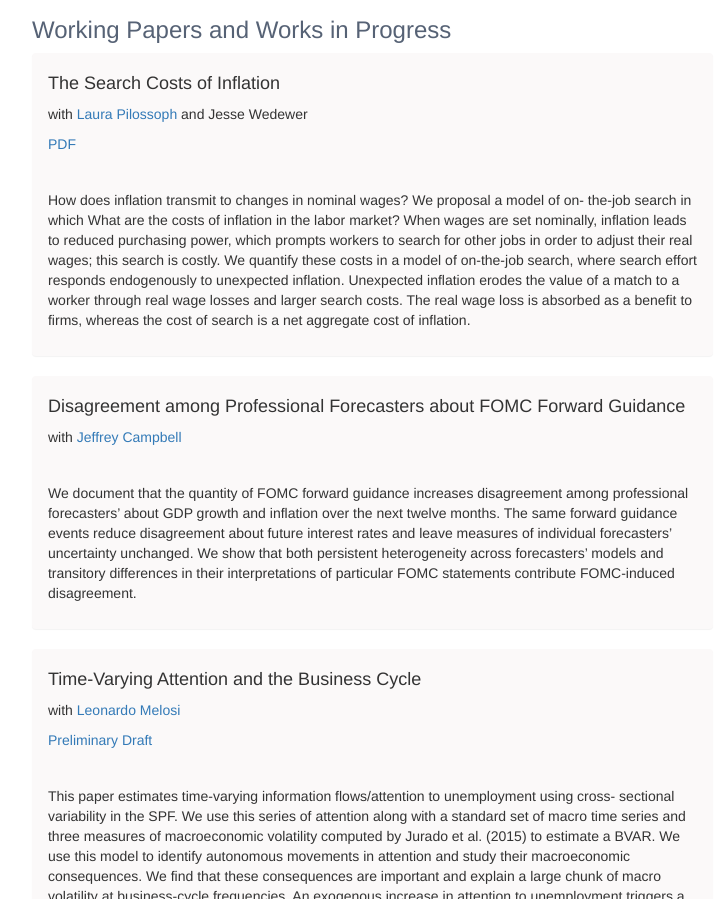
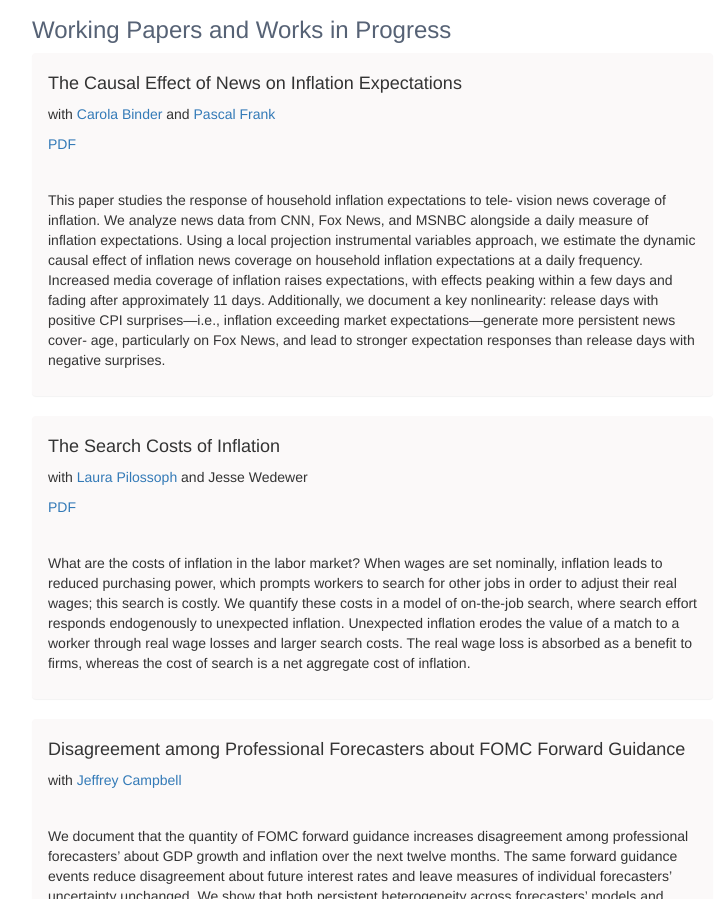
Before and after one commit to janeryngaert/janeryngaert.github.io, a website: page index.html at #!/research in a window 1280 px wide. Shown: the part 2899-3798 px from the top of the page, without its empty margins (303-1031 px from the left). Drawn offline with nearby package versions, Linux system fonts and the light colour scheme; some packages are replaced by stand-ins of ours.

Commit message:
2025 June binder frank paper working

```diff
--- a/app/views/research.html
+++ b/app/views/research.html
@@ -103,7 +103,7 @@
       <div class="panel-heading">
         <h4>Consumer Inflation Expectations: Daily Dynamics</h4>
         <p>
-          with <a target="_blank" href="https://carolabinder.sites.haverford.edu/ ">Carola Binder</a> and
+          with <a target="_blank" href="https://sites.google.com/site/carolabindereconomics/home">Carola Binder</a> and
           <a target="_blank" href="https://sites.google.com/nd.edu/jrcampbell/home"> Jeffrey Campbell </a>
         </p>
         <p>
@@ -127,7 +127,7 @@
       <div class="panel-heading">
         <h4>Partisan Expectations and Covid-Era Inflation</h4>
         <p>
-          with <a target="_blank" href="https://carolabinder.sites.haverford.edu/ ">Carola Binder</a> and
+          with <a target="_blank" href="https://sites.google.com/site/carolabindereconomics/home">Carola Binder</a> and
           <a target="_blank" href="https://sites.google.com/view/rupalkamdar/home"> Rupal Kamdar </a>
         </p>
         <p>
@@ -152,7 +152,7 @@
     <div class="panel">
       <div class="panel-heading">
         <h4>Consumers and Firm Inflation Expectations</h4>
-        <p>with <a target="_blank" href="https://carolabinder.sites.haverford.edu/ ">Carola Binder</a></p>
+        <p>with <a target="_blank" href="https://sites.google.com/site/carolabindereconomics/home">Carola Binder</a></p>
         <p>
           Forthcoming at <strong><em> Handbook of Inflation Research</em></strong>
         </p>
@@ -200,6 +200,31 @@
     <h3 class="jr-brand-color">Working Papers and Works in Progress</h3>
     <div class="panel">
       <div class="panel-heading">
+        <h4>The Causal Effect of News on Inflation Expectations</h4>
+        <p>
+          with
+          <a target="_blank" href="https://sites.google.com/site/carolabindereconomics/home">Carola Binder</a> and
+          <a target="_blank" href="https://sites.google.com/nd.edu/pascalfrank/home">Pascal Frank</a>
+        </p>
+        <p>
+          <a target="_blank" href="/app/resources/BinderFrankRyngaert_2025.pdf">PDF</a>
+        </p>
+      </div>
+      <div class="panel-body">
+        <p>
+          This paper studies the response of household inflation expectations to tele- vision news coverage of
+          inflation. We analyze news data from CNN, Fox News, and MSNBC alongside a daily measure of inflation
+          expectations. Using a local projection instrumental variables approach, we estimate the dynamic causal effect
+          of inflation news coverage on household inflation expectations at a daily frequency. Increased media coverage
+          of inflation raises expectations, with effects peaking within a few days and fading after approximately 11
+          days. Additionally, we document a key nonlinearity: release days with positive CPI surprises—i.e., inflation
+          exceeding market expectations—generate more persistent news cover- age, particularly on Fox News, and lead to
+          stronger expectation responses than release days with negative surprises.
+        </p>
+      </div>
+    </div>
+    <div class="panel">
+      <div class="panel-heading">
         <h4>The Search Costs of Inflation</h4>
         <p>
           with <a target="_blank" href="https://sites.google.com/site/laurapilossoph/">Laura Pilossoph</a> and Jesse
@@ -211,7 +236,6 @@
       </div>
       <div class="panel-body">
         <p>
-          How does inflation transmit to changes in nominal wages? We proposal a model of on- the-job search in which
           What are the costs of inflation in the labor market? When wages are set nominally, inflation leads to reduced
           purchasing power, which prompts workers to search for other jobs in order to adjust their real wages; this
           search is costly. We quantify these costs in a model of on-the-job search, where search effort responds
```
Also changed, not shown: 1 other file.
